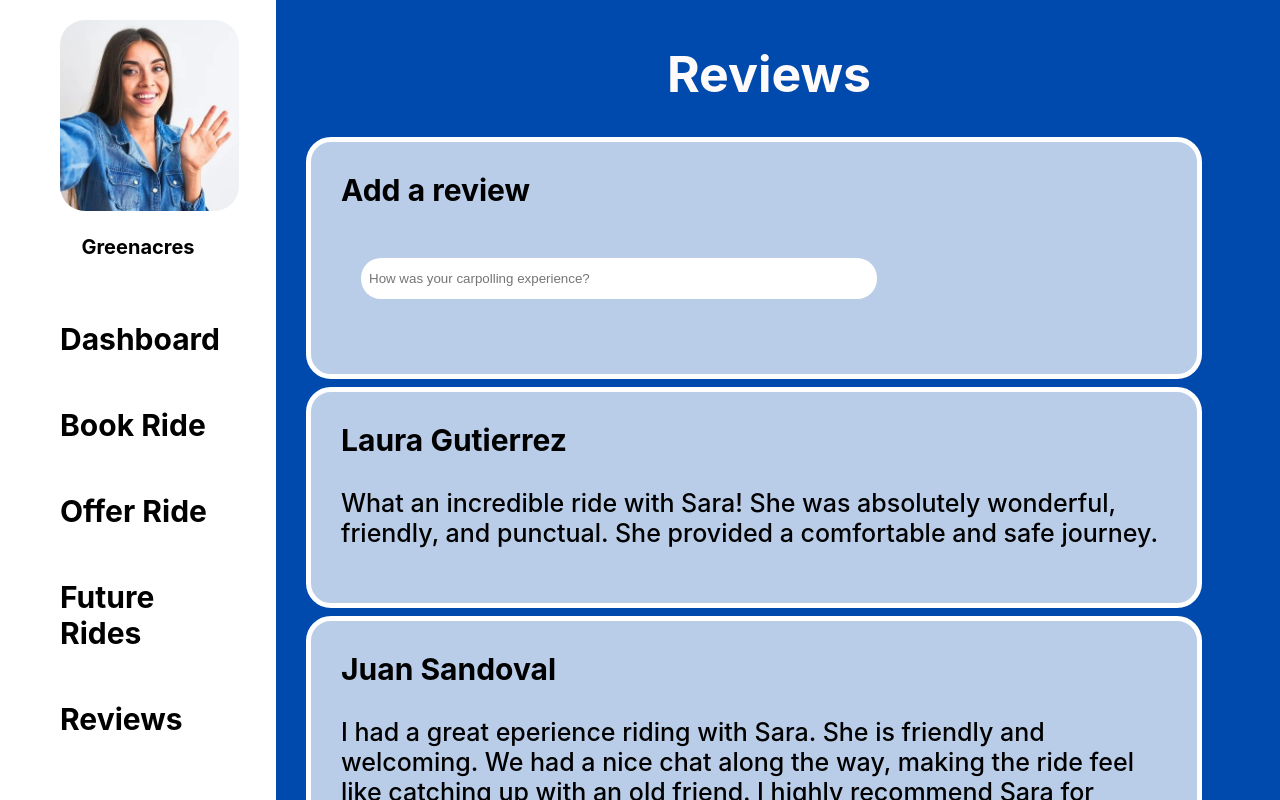
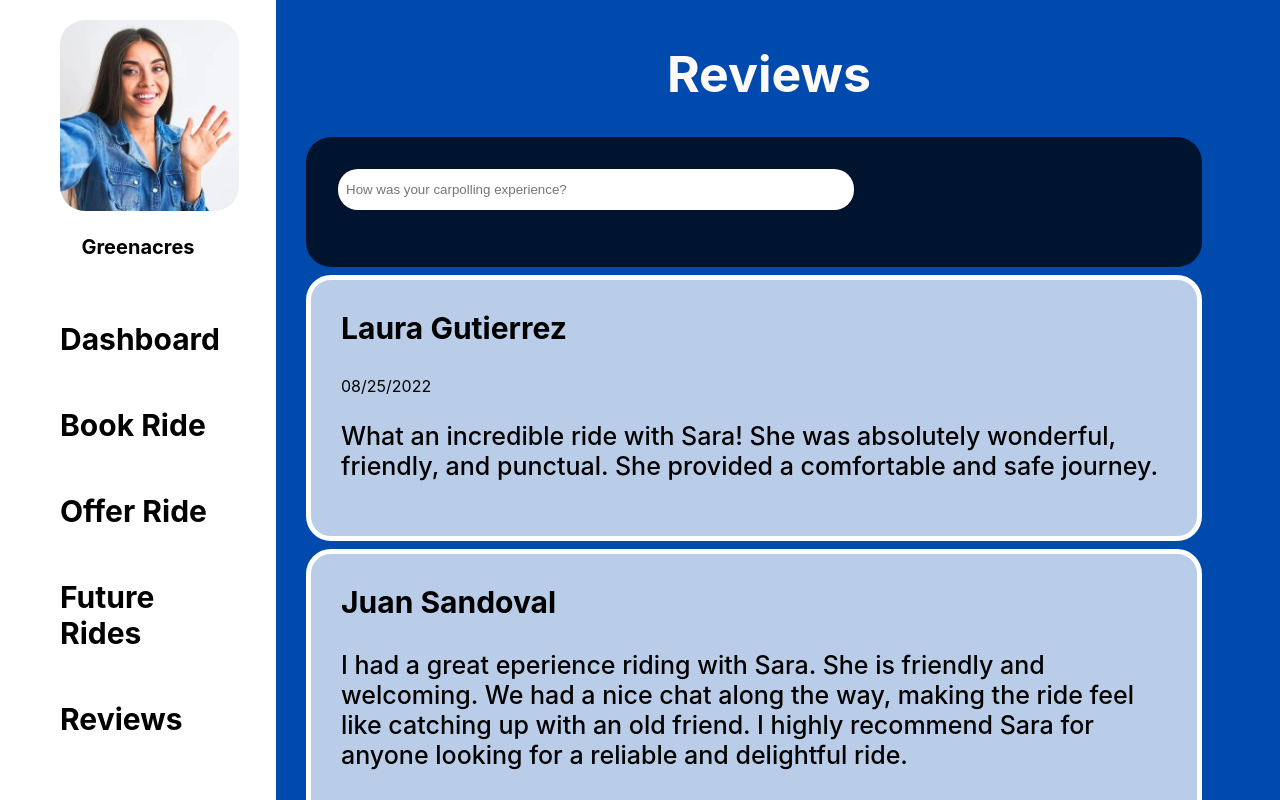
Before and after one commit to GikaiA/ridemate-main, a React (Create React App) app in the folder ridemate/: page /reviews in a window 1280 px wide. Shown: the top 800 px of the page. Built offline with nearby package versions, Linux system fonts and the light colour scheme; a web font is replaced by a local one.

Commit message:
Update Reviews.js
fixing stuff

```diff
--- a/ridemate/src/components/Reviews/Reviews.js
+++ b/ridemate/src/components/Reviews/Reviews.js
@@ -3,19 +3,20 @@ import "./Reviews.css";
 import sara from "../images/sara.jpg";
 import { ChangeEvent, useState } from "react";
 
-import { useNavigate } from "react-router-dom";
 
 
 function Reviews() {
   const [inputText, setInputText] = useState("");
 
+  const handleChange = (e) => {
+
+    setInputText(e.target.value);
+  };
   return (
     <div className="page">
       <div className="column left">
-
-          <img className="profile-image"  src={sara}/>
-          <p id="location-text"> <i class="fa-solid fa-location-dot fa-sm"></i> Greenacres </p>
-
+        <img className="profile-image"  src={sara}/>
+        <p id="location-text"> <i class="fa-solid fa-location-dot fa-sm"></i> Greenacres </p>
 
         <div className="tabs-container">
           <div className="button-container">
@@ -55,15 +56,13 @@ function Reviews() {
 
       <div className="column middle">
         <h1 id='large-text'>Reviews</h1>
-        <div className="text-container">
-          <p id='medium-text'>Add a review</p>
-          <input type="text" placeholder="How was your carpolling experience? " value={inputText} />
-          <p id='small-text'>{inputText}</p>
-
+        <div className="input-container">
+          <input type="text" placeholder="How was your carpolling experience? " onChange={handleChange} value={inputText} />
+          <p id='input-text'>{inputText}</p>
         </div>
 
         <div className="text-container">
-          <p id='medium-text'>Laura Gutierrez</p>
+          <p id='medium-text'>Laura Gutierrez</p> <p>08/25/2022</p>
           <p id='small-text'>What an incredible ride with Sara! She was absolutely wonderful, friendly, and punctual. She provided a comfortable and safe journey.</p>
         </div>
 
```
